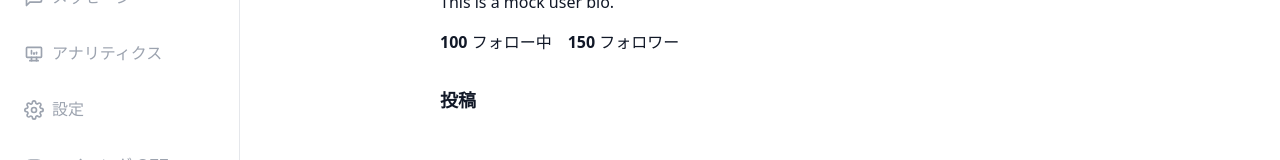
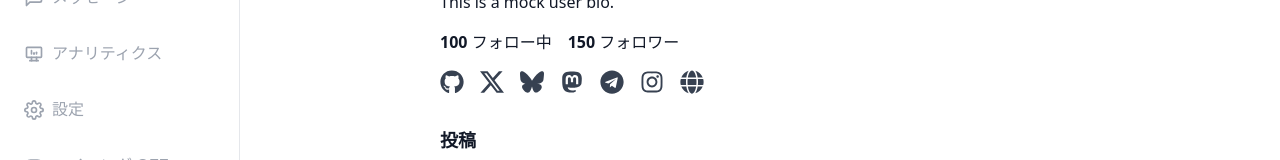
Before and after one commit to motxx/nostr-webclient, a React (Create React App) app: page /user/1 in a window 1280 px wide. Shown: the part 334-494 px from the top of the page. Built offline with nearby package versions, Linux system fonts and the light colour scheme; a web font is replaced by a local one.

Commit message:
feat(user): add some external links

```diff
--- a/src/global/types.d.ts
+++ b/src/global/types.d.ts
@@ -28,6 +28,7 @@ export interface UserType {
   followersCount?: number
   followingCount?: number
   headerImage?: string
+  links?: Record<string, string>
   settings?: UserSettingsType
 }
 
--- a/src/models/user.ts
+++ b/src/models/user.ts
@@ -9,6 +9,7 @@ export class User implements UserType {
   followersCount?: number
   followingCount?: number
   headerImage?: string
+  links?: Record<string, string>
   settings?: UserSettingsType
 
   constructor(data: UserType) {
--- a/src/pages/UserPage.tsx
+++ b/src/pages/UserPage.tsx
@@ -6,6 +6,14 @@ import PostItem from '../components/PostItem/PostItem'
 import { posts as mockPosts } from '../data/dummy-posts'
 import { User } from '../models/user'
 import { AiOutlineThunderbolt } from 'react-icons/ai'
+import {
+  FaGithub,
+  FaMastodon,
+  FaTelegram,
+  FaInstagram,
+  FaGlobe,
+} from 'react-icons/fa'
+import { SiBluesky, SiX } from 'react-icons/si'
 
 const UserPage: React.FC = () => {
   const { userId } = useParams<{ userId: string }>()
@@ -25,6 +33,17 @@ const UserPage: React.FC = () => {
         followersCount: 150,
         followingCount: 100,
         headerImage: 'https://picsum.photos/600/200',
+        links: {
+          github: 'https://github.com/example',
+          twitter: 'https://twitter.com/example',
+          mastodon: 'https://mastodon.social/@example',
+          telegram: 'https://t.me/example',
+          bluesky: 'https://bsky.app/profile/example',
+          pixiv: 'https://pixiv.net/users/example',
+          skeb: 'https://skeb.jp/@example',
+          instagram: 'https://instagram.com/example',
+          website: 'https://example.com',
+        },
       })
       setUser(mockUser)
     }
@@ -50,6 +69,21 @@ const UserPage: React.FC = () => {
   }
 
   if (!user) return <div>Loading...</div>
+
+  const renderLinkIcon = (
+    url: string,
+    IconComponent: React.ComponentType,
+    alt: string
+  ) => (
+    <a
+      href={url}
+      target="_blank"
+      rel="noopener noreferrer"
+      className="text-2xl text-gray-700 dark:text-gray-300 hover:text-blue-500 transition"
+    >
+      <IconComponent aria-label={alt} />
+    </a>
+  )
 
   return (
     <div className="flex flex-col items-center">
@@ -86,6 +120,29 @@ const UserPage: React.FC = () => {
             <span className="font-bold">{user.followersCount}</span> フォロワー
           </div>
         </div>
+        <div className="flex space-x-4 mt-4">
+          {user.links &&
+            user.links.github &&
+            renderLinkIcon(user.links.github, FaGithub, 'GitHub')}
+          {user.links &&
+            user.links.twitter &&
+            renderLinkIcon(user.links.twitter, SiX, 'X')}
+          {user.links &&
+            user.links.bluesky &&
+            renderLinkIcon(user.links.bluesky, SiBluesky, 'BlueSky')}
+          {user.links &&
+            user.links.mastodon &&
+            renderLinkIcon(user.links.mastodon, FaMastodon, 'Mastodon')}
+          {user.links &&
+            user.links.telegram &&
+            renderLinkIcon(user.links.telegram, FaTelegram, 'Telegram')}
+          {user.links &&
+            user.links.instagram &&
+            renderLinkIcon(user.links.instagram, FaInstagram, 'Instagram')}
+          {user.links &&
+            user.links.website &&
+            renderLinkIcon(user.links.website, FaGlobe, 'Website')}
+        </div>
         <div className="mt-8 w-full">
           <h2 className="text-lg font-bold mb-4">投稿</h2>
           {userPosts.map((post) => (
```
